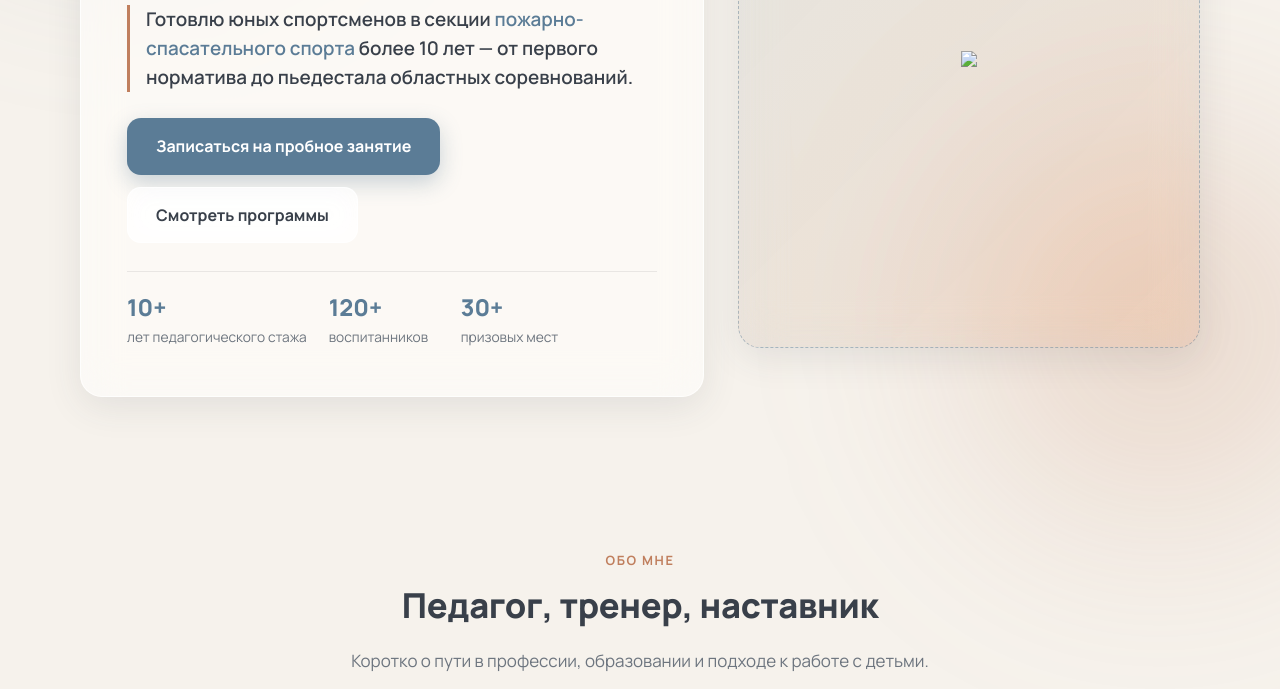
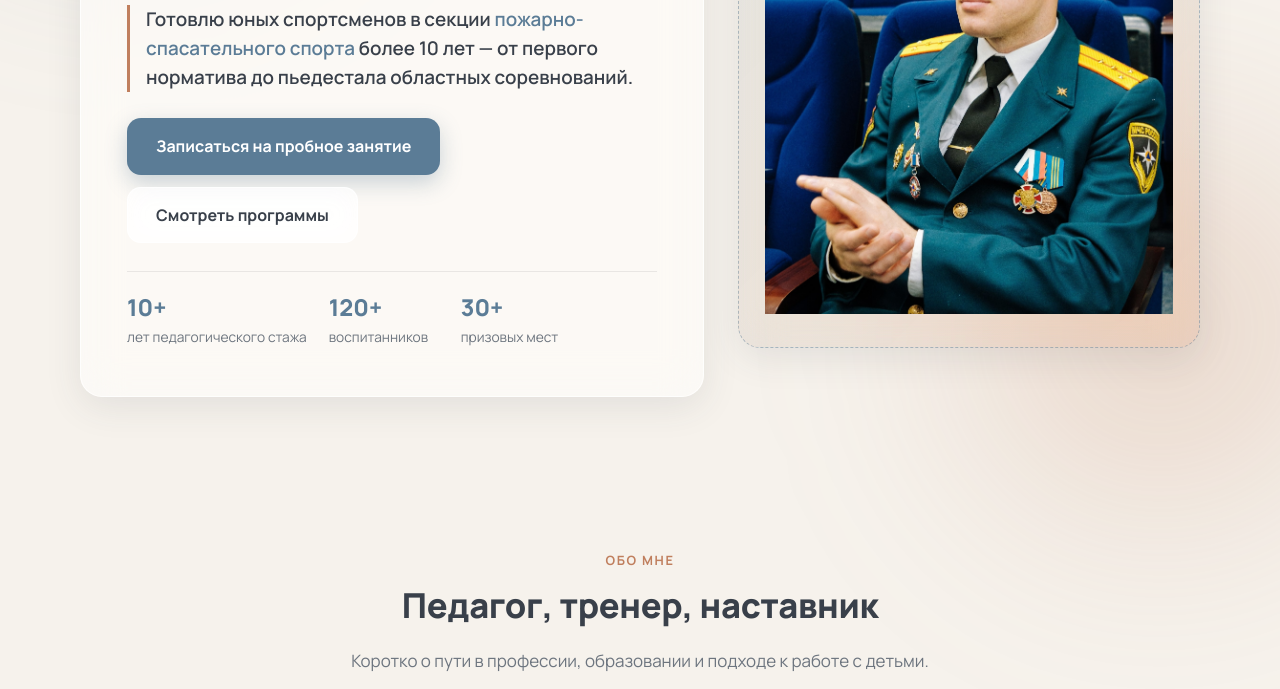
Before and after one commit to Nickoffgit/firerescuesport, a plain HTML site: page index.html in a window 1280 px wide. Shown: the part 411-1100 px from the top of the page. Drawn offline with Linux system fonts and the light colour scheme.

Commit message:
Update index.html

```diff
--- a/index.html
+++ b/index.html
@@ -1124,7 +1124,7 @@ select:focus-visible{
     <div class="hero-photo-wrap">
       <!-- МЕСТО ПОД ФОТО ПЕДАГОГА -->
       <div class="photo-slot glass" role="img" aria-label="Фотография педагога Карсакова Михаила Алексеевича">
-        <img src="jpw4HKuz3ZjEy9R3EnTJRotsN2r6c-RURNHh3_5ZqAm-dVG4Ae_UpKegcPyeypPY75p85cgVjGMlwcIkwp0CIuZ4.jpg">
+        <img src="jpw4HKuz3ZjEy9R3EnTJRotsN2r6c-RURNHh3_5ZqAm-dVG4Ae_UpKegcPyeypPY75p85cgVjGMlwcIkwp0CIuZ4-1706x2133.jpg">
       </div>
     </div>
 
```
